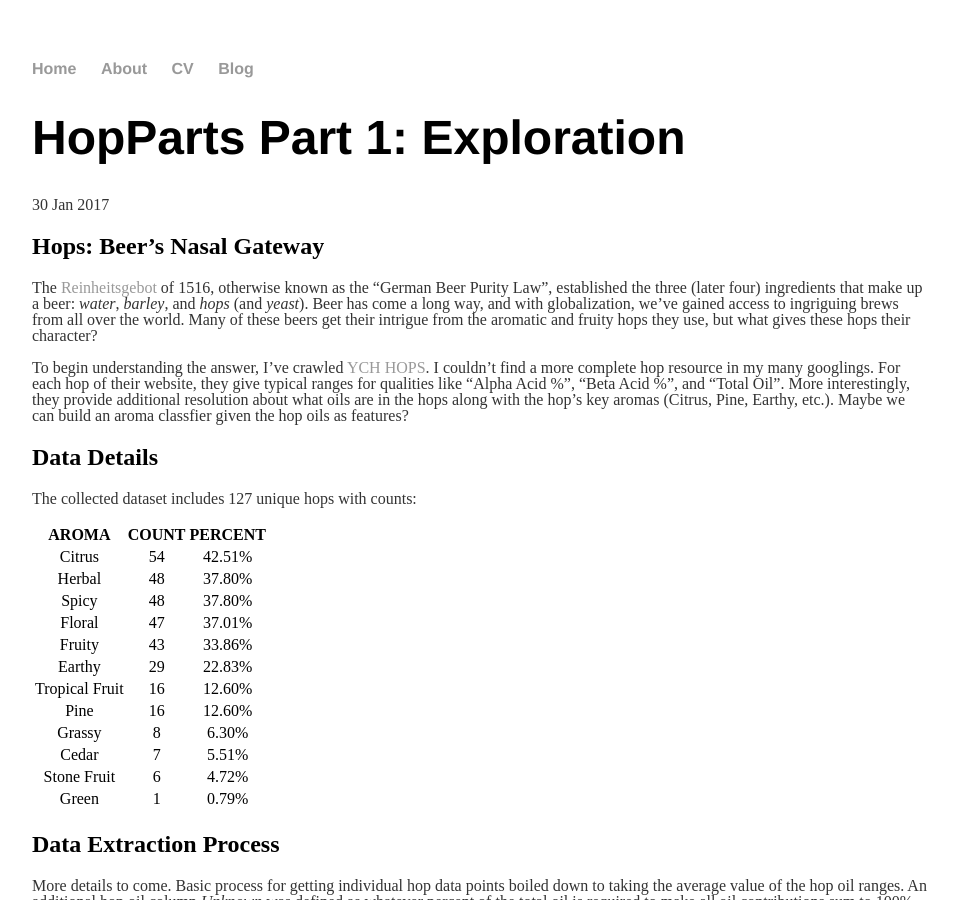
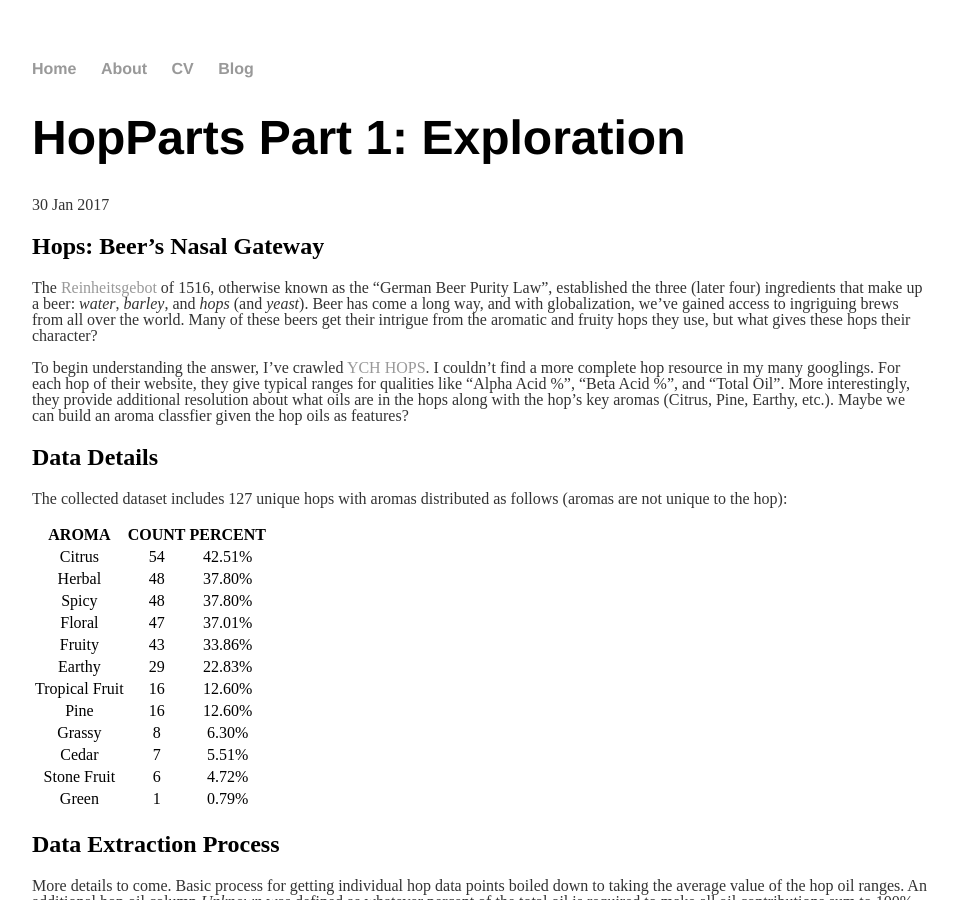
Before and after one commit to jvahala/jvahala.github.io, a Jekyll site: the page built from _posts/2017-01-30-HopParts-p1.md, in a window 1280 px wide and 900 px high. Shown: the whole window, without its empty margins (160-1117 px from the left). Built offline with Jekyll 4.4.1, drawn with Linux system fonts in a browser that asks for light colours.

Commit message:
Update 2017-01-30-HopParts-p1.md

```diff
--- a/_posts/2017-01-30-HopParts-p1.md
+++ b/_posts/2017-01-30-HopParts-p1.md
@@ -19,7 +19,7 @@ The [Reinheitsgebot](https://en.wikipedia.org/wiki/Reinheitsgebot) of 1516, othe
 To begin understanding the answer, I've crawled [YCH HOPS](https://ychhops.com/varieties). I couldn't find a more complete hop resource in my many googlings. For each hop of their website, they give typical ranges for qualities like "Alpha Acid %", "Beta Acid %", and "Total Oil". More interestingly, they provide additional resolution about what oils are in the hops along with the hop's key aromas (Citrus, Pine, Earthy, etc.). Maybe we can build an aroma classfier given the hop oils as features?
 
 ## Data Details
-The collected dataset includes 127 unique hops with counts:
+The collected dataset includes 127 unique hops with aromas distributed as follows (aromas are not unique to the hop):
 
 |      AROMA     | COUNT | PERCENT |
 |:--------------:|:-----:|:-------:|
```
